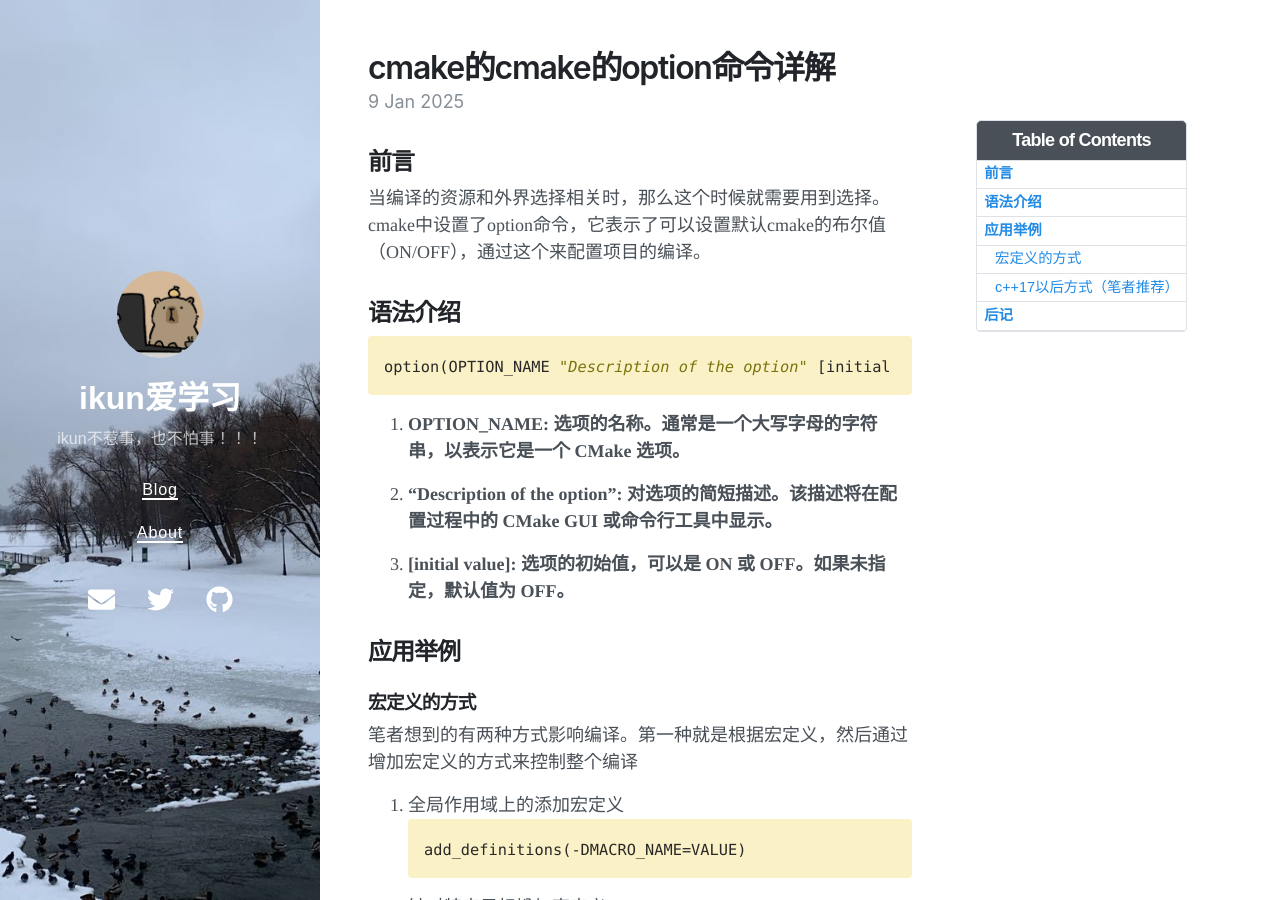
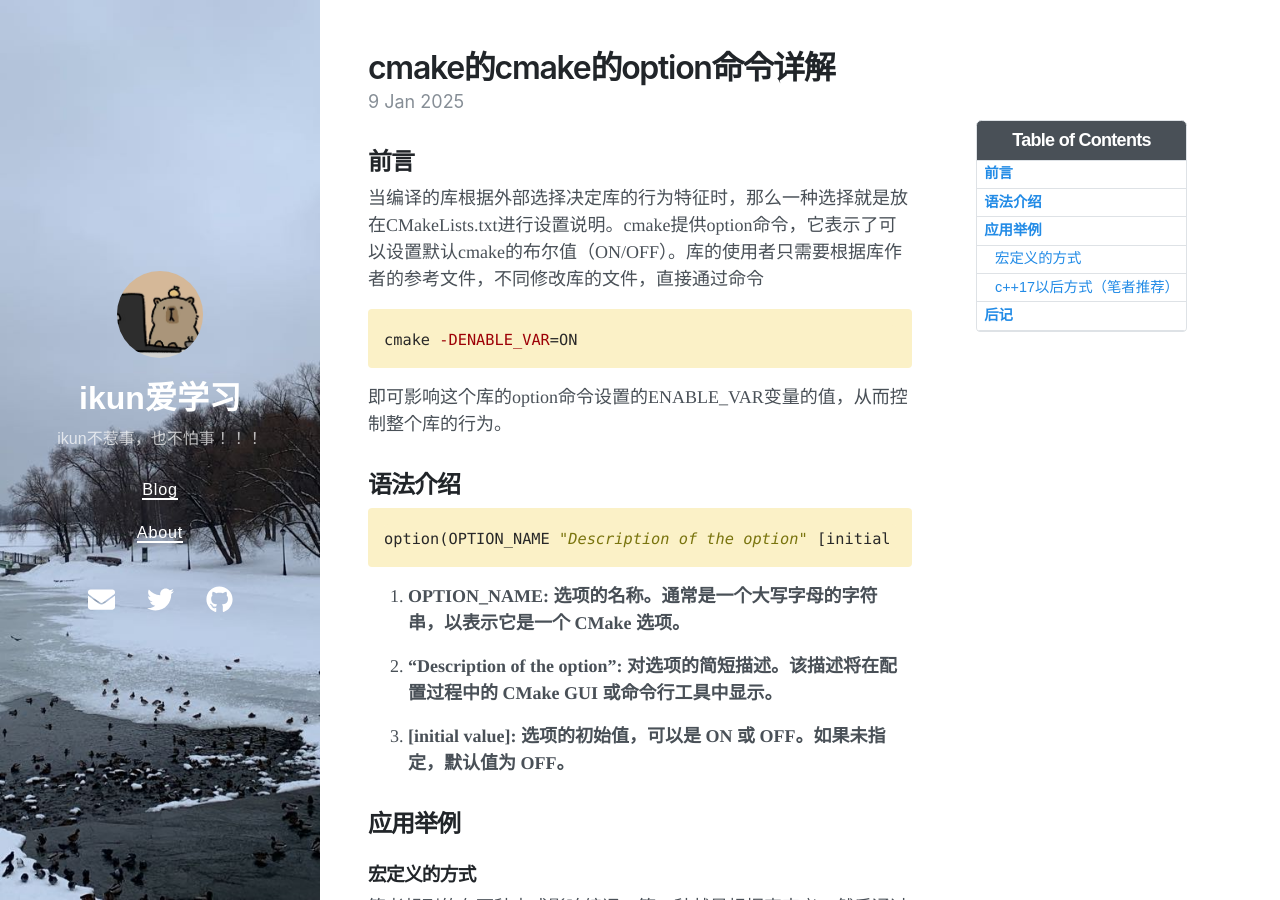
Before and after one commit to SuperIkunFan/SuperIkunFan.github.io, a Jekyll site: the page built from _posts/2025-01-09-cmake的option命令.md, in a window 1280 px wide and 900 px high. Built offline with Jekyll 4.4.1, drawn with Linux system fonts in a browser that asks for light colours; nearby versions of some CDN libraries.

Commit message:
修改cmake命令option中的病句内容

````diff
--- a/_posts/2025-01-09-cmake的option命令.md
+++ b/_posts/2025-01-09-cmake的option命令.md
@@ -1,13 +1,17 @@
 ---
 layout: post
 title: cmake的cmake的option命令详解
-date: 2025-01-09 13:08 +0800
+date: 2025-01-09 15:48 +0800
 tags: [cmake]
 toc: true
 ---
 
 ## 前言
-当编译的资源和外界选择相关时，那么这个时候就需要用到选择。cmake中设置了option命令，它表示了可以设置默认cmake的布尔值（ON/OFF），通过这个来配置项目的编译。
+当编译的库根据外部选择决定库的行为特征时，那么一种选择就是放在CMakeLists.txt进行设置说明。cmake提供option命令，它表示了可以设置默认cmake的布尔值（ON/OFF）。库的使用者只需要根据库作者的参考文件，不同修改库的文件，直接通过命令
+```powershell
+cmake -DENABLE_VAR=ON
+```
+即可影响这个库的option命令设置的ENABLE_VAR变量的值，从而控制整个库的行为。
 
 ## 语法介绍
 ```cmake
````
